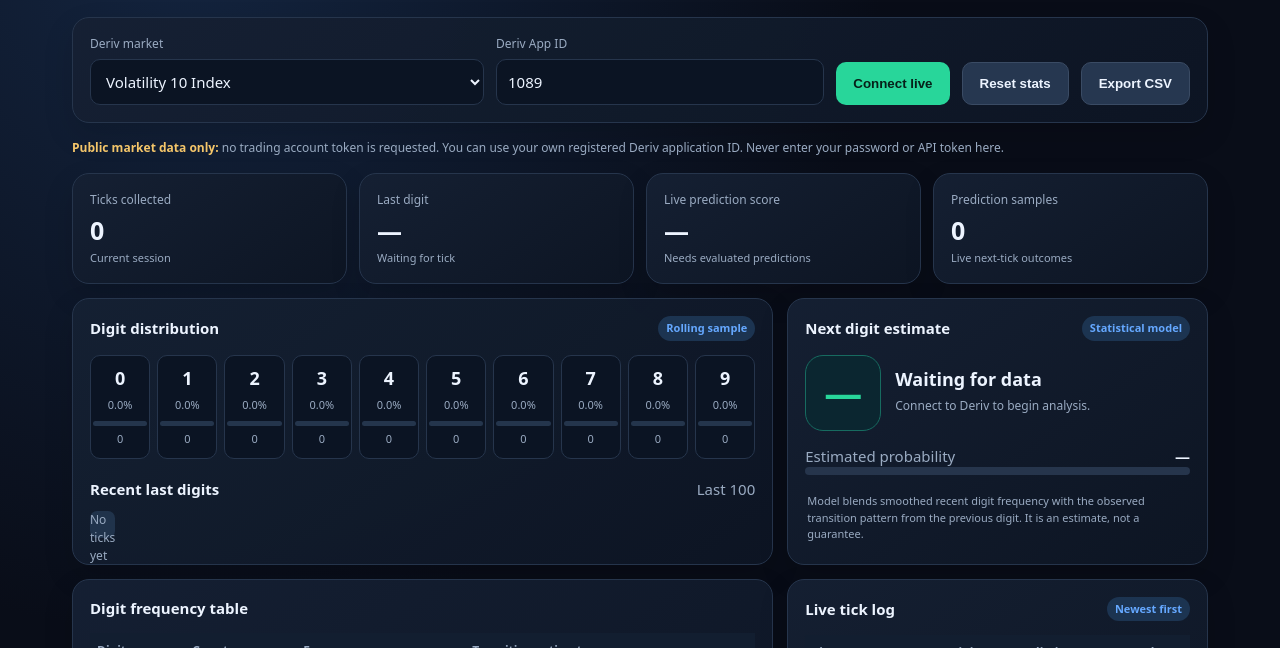
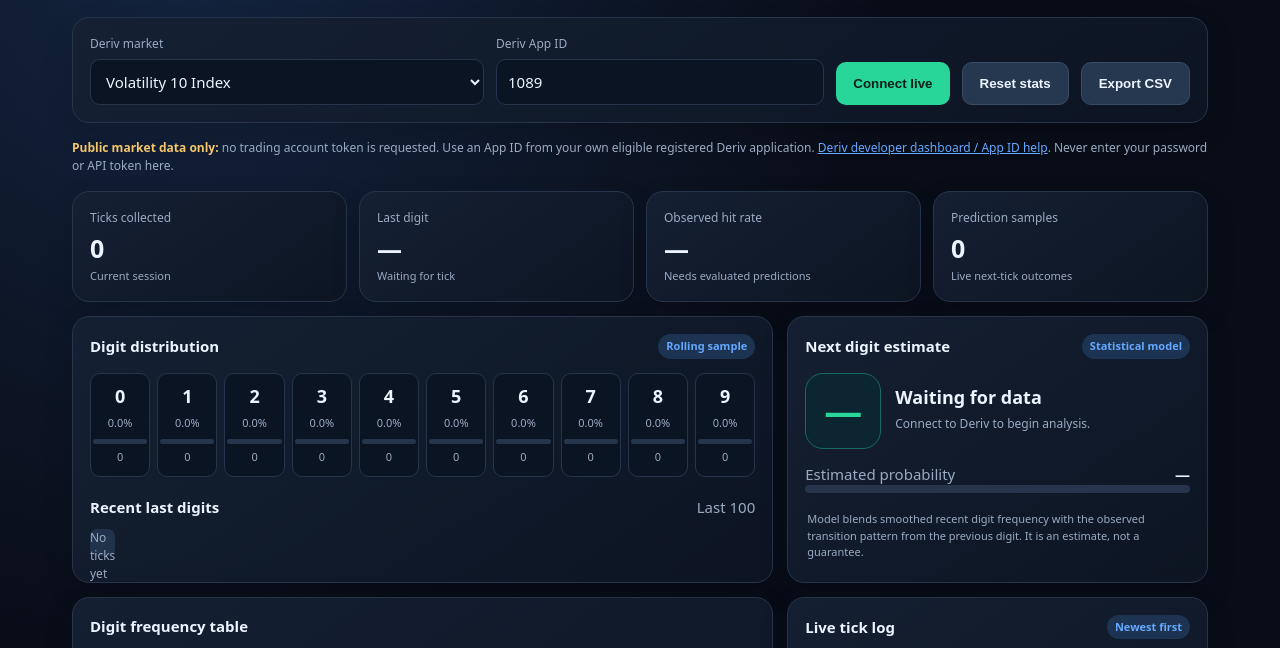
Before and after one commit to kipronomichael94-lab/V-analysis-v4, a plain HTML site: page index.html in a window 1280 px wide. Shown: the part 75-723 px from the top of the page. Drawn offline with Linux system fonts and the light colour scheme.

Commit message:
Clarify App ID setup and prediction score

```diff
--- a/index.html
+++ b/index.html
@@ -24,11 +24,11 @@
  <div class="field"><label for="appid">Deriv App ID</label><input id="appid" inputmode="numeric" value="1089" placeholder="Your app ID"></div>
  <button class="btn primary" id="connect">Connect live</button><button class="btn secondary" id="reset">Reset stats</button><button class="btn secondary" id="export">Export CSV</button>
 </section>
-<p class="notice"><strong>Public market data only:</strong> no trading account token is requested. You can use your own registered Deriv application ID. Never enter your password or API token here.</p>
+<p class="notice"><strong>Public market data only:</strong> no trading account token is requested. Use an App ID from your own eligible registered Deriv application. <a href="https://developers.deriv.com/" target="_blank" rel="noopener" style="color:var(--blue)">Deriv developer dashboard / App ID help</a>. Never enter your password or API token here.</p>
 <section class="grid">
  <div class="panel metric"><div class="k">Ticks collected</div><div class="v" id="ticks">0</div><div class="small">Current session</div></div>
  <div class="panel metric"><div class="k">Last digit</div><div class="v" id="last">—</div><div class="small" id="quote">Waiting for tick</div></div>
- <div class="panel metric"><div class="k">Live prediction score</div><div class="v" id="accuracy">—</div><div class="small" id="scoreNote">Needs evaluated predictions</div></div>
+ <div class="panel metric"><div class="k">Observed hit rate</div><div class="v" id="accuracy">—</div><div class="small" id="scoreNote">Needs evaluated predictions</div></div>
  <div class="panel metric"><div class="k">Prediction samples</div><div class="v" id="samples">0</div><div class="small">Live next-tick outcomes</div></div>
 </section>
 <div class="main-grid">
```
